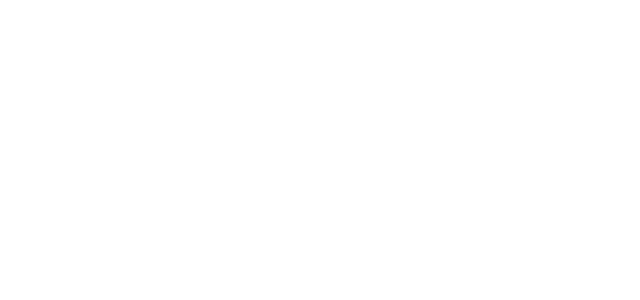
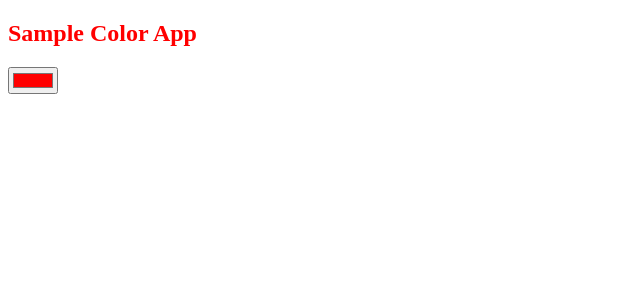
Before and after one commit to klef-lec-test/frontend, a Nuxt app: page /css/work in a window 1280 px wide. Shown: the top 300 px of the page, without its empty margins (0-640 px from the left). Built offline with nearby package versions, Linux system fonts and the light colour scheme.

Commit message:
add color app

```diff
--- a/pages/css/index.vue
+++ b/pages/css/index.vue
@@ -55,6 +55,10 @@
     <Example>
       <p class="hover">ホバーすると下線が表示されます。</p>
     </Example>
+    <div class="sample">
+      <h2>Sample Color App</h2>
+      <input type="color" id="color" v-model="color" />
+    </div>
   </div>
 </template>
 
@@ -119,4 +123,18 @@
   border-left: 3px solid #fb7185;
   padding: 2px 6px;
 }
+.sample h2{
+  color: v-bind(color);
+}
 </style>
+
+<script>
+  import Vue from "vue";
+  export default{
+    data() {
+      return{
+        color: "#FF0000"
+      };
+    }
+  }
+</script>
--- a/pages/css/work.vue
+++ b/pages/css/work.vue
@@ -1,7 +1,27 @@
 <template>
-  <!-- ここの間にHTMLを書いてください -->
+  <div>
+    <!-- ここの間にHTMLを書いてください -->
+    <div class="sample">
+      <h2>Sample Color App</h2>
+      <input type="color" id="color" v-model="color" />
+    </div>
+  </div>
 </template>
 
 <style>
 /** ここの間にCSSを書いてください **/
+.sample h2{
+  color: v-bind(color);
+}
 </style>
+
+<script>
+  import Vue from "vue";
+  export default{
+    data() {
+      return{
+        color: "#FF0000"
+      };
+    }
+  }
+</script>
```
